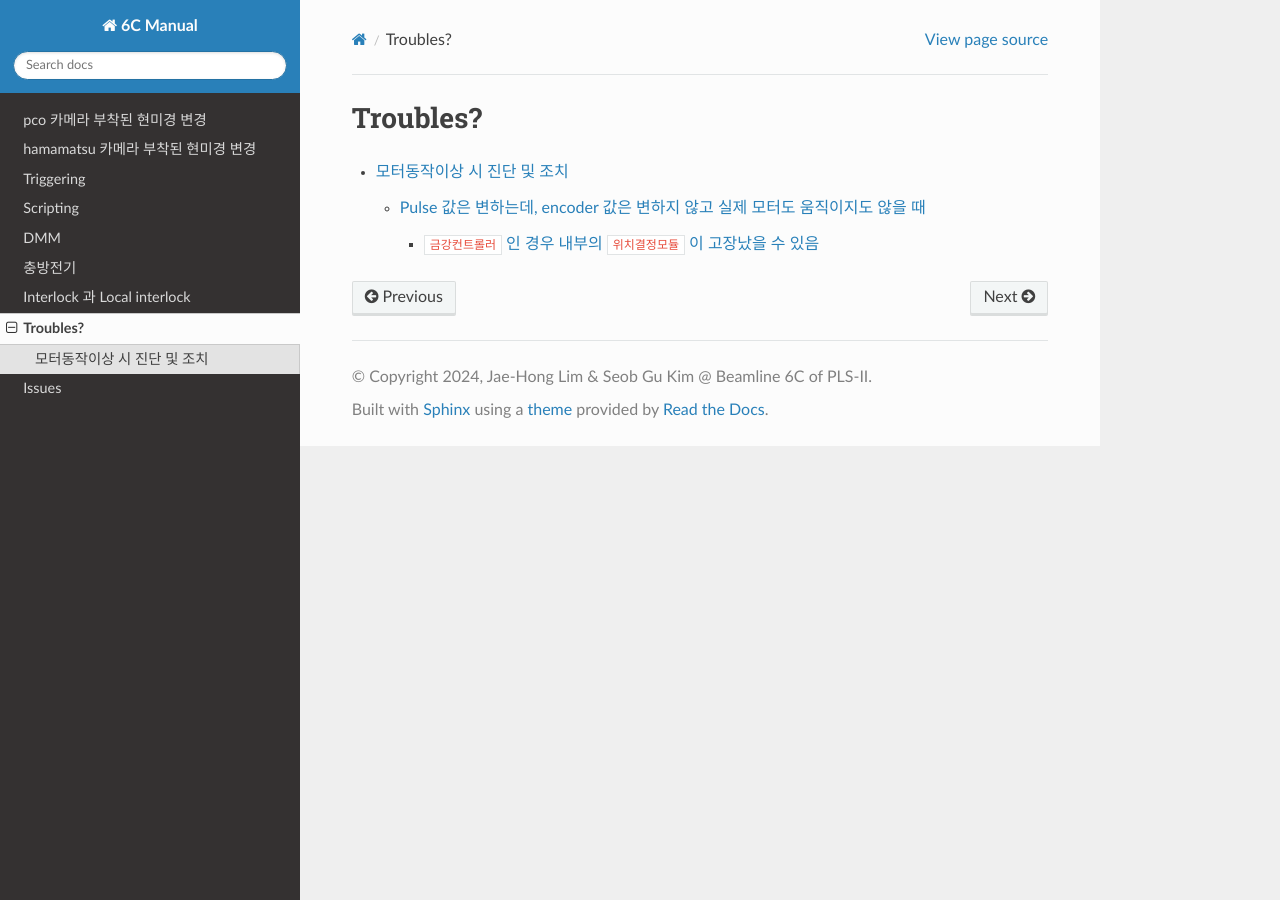
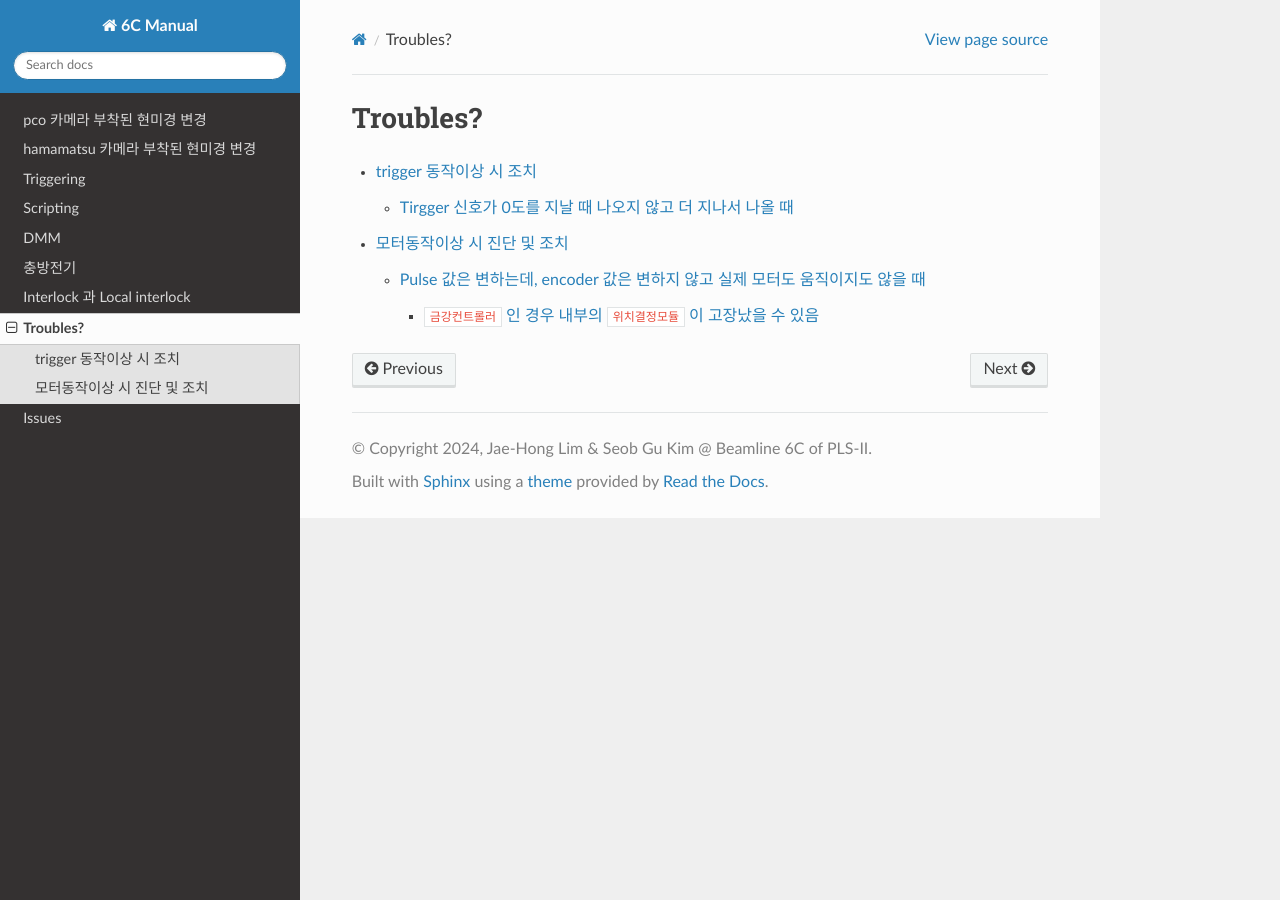
Before and after one commit to limjh0/6C_manual_kr, a Sphinx documentation site: the page built from docs/source/troubles/home.rst, in a window 1280 px wide. Built offline with Sphinx 7.4.7 and the Read the Docs theme 3.1.0, drawn with Linux system fonts in a browser that asks for light colours.

Commit message:
20241027

```diff
--- a/docs/source/trigger/home.rst
+++ b/docs/source/trigger/home.rst
@@ -4,4 +4,4 @@ Triggering
 .. toctree::
 
     introduction
-    이상동작조치
+    trigger동작이상조치
--- a/docs/source/trigger/이상동작조치.rst
+++ b/docs/source/trigger/trigger동작이상조치.rst
@@ -1,4 +1,4 @@
-이상동작 시 조치
+trigger 동작이상 시 조치
 =============
 
 Tirgger 신호가 0도를 지날 때 나오지 않고 더 지나서 나올 때
--- a/docs/source/troubles/home.rst
+++ b/docs/source/troubles/home.rst
@@ -3,4 +3,5 @@ Troubles?
 
 .. toctree::
 
+    ../trigger/trigger동작이상조치
     모터동작이상
```
